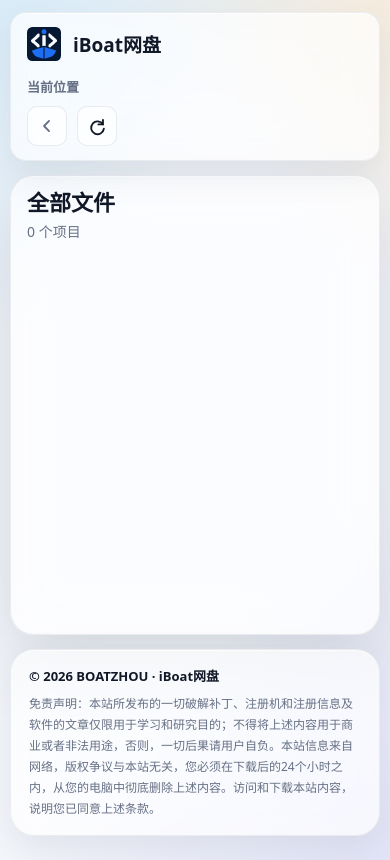
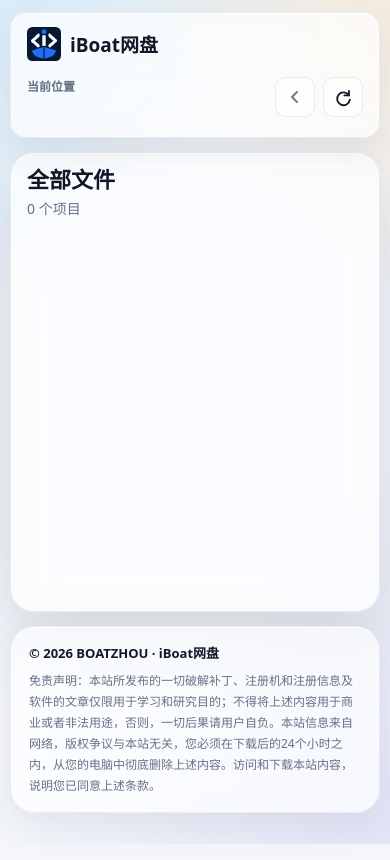
Before and after one commit to iboatzhou/iBoatPan, a website: page public/index.html in a window 390 px wide. Drawn offline with Linux system fonts and the light colour scheme; no server answers.

Commit message:
修改channel按钮位置

```diff
--- a/public/index.html
+++ b/public/index.html
@@ -5,7 +5,7 @@
     <meta name="viewport" content="width=device-width, initial-scale=1" />
     <title>iBoat网盘</title>
     <link rel="icon" href="/icons/brand/favicon.ico" sizes="any" />
-    <link rel="stylesheet" href="/styles.css?v=6" />
+    <link rel="stylesheet" href="/styles.css?v=7" />
     <script src="/app.js?v=7" type="module"></script>
   </head>
   <body>
--- a/public/styles.css
+++ b/public/styles.css
@@ -665,18 +665,25 @@
     border-radius: var(--radius-md);
   }
 
-  .top-line,
-  .nav-line {
-    align-items: flex-start;
-    flex-direction: column;
+  .top-line {
+    gap: 10px;
   }
 
   .nav-line {
-    gap: 10px;
+    align-items: flex-start;
+    gap: 8px;
   }
 
   .path-panel {
+    align-items: center;
+    gap: 9px;
+    flex: 1 1 auto;
     width: 100%;
+    min-width: 0;
+  }
+
+  .path-label {
+    font-size: 12px;
   }
 
   .breadcrumbs {
@@ -692,13 +699,32 @@
   }
 
   .brand {
+    gap: 9px;
+    min-width: 0;
     font-size: 19px;
   }
 
+  .brand-logo {
+    width: 34px;
+    height: 34px;
+    flex: 0 0 auto;
+  }
+
+  .brand span {
+    overflow: hidden;
+    text-overflow: ellipsis;
+    white-space: nowrap;
+  }
+
   .channel-button {
-    min-height: 38px;
-    padding: 0 13px;
+    min-height: 34px;
+    padding: 0 11px;
     font-size: 12px;
+    white-space: nowrap;
+  }
+
+  .toolbar {
+    gap: 8px;
   }
 
   .file-panel {
```
